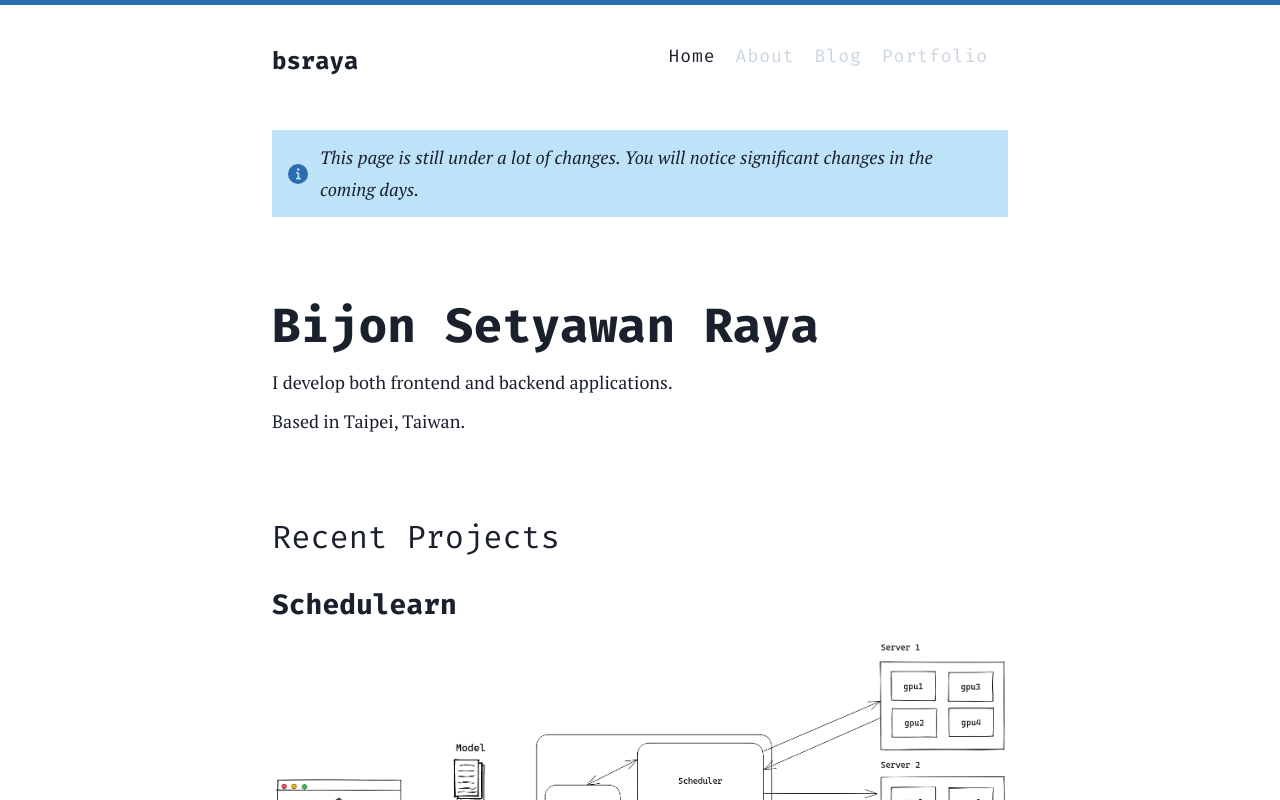
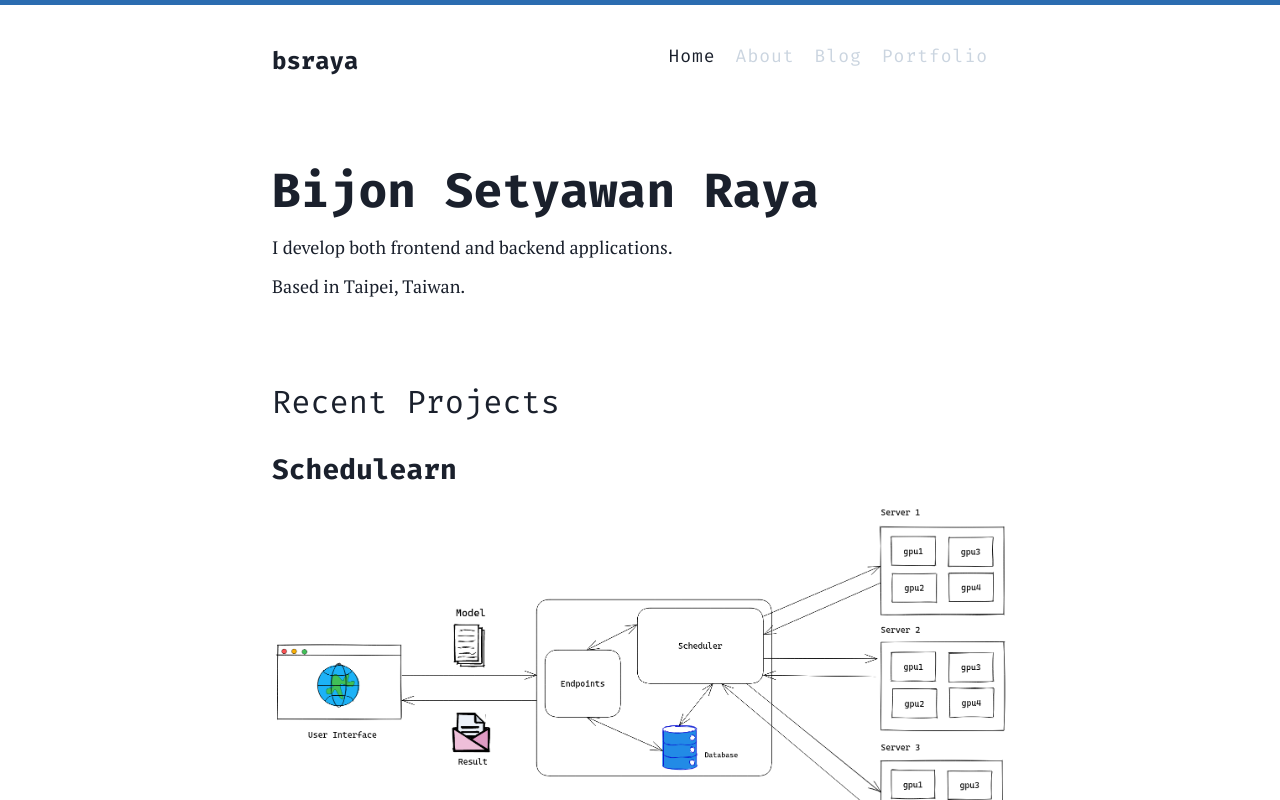
Before and after one commit to bsraya/bsraya, a Next.js app: page / in a window 1280 px wide. Shown: the top 800 px of the page. Built offline with nearby package versions, Linux system fonts and the light colour scheme; a small style sheet from the web is missing.

Commit message:
chore: move announcement

```diff
--- a/pages/index.tsx
+++ b/pages/index.tsx
@@ -1,13 +1,10 @@
 import {
     Box,
     Text,
-    Alert,
     VStack,
     Heading,
     LinkBox,
-    AlertIcon,
     keyframes,
-    SimpleGrid,
     LinkOverlay,
     useBreakpointValue,
     usePrefersReducedMotion,
@@ -39,13 +36,6 @@ export default function Home({ posts }: { posts: IPost[] }): JSX.Element {
     return (
         <Layout>
             <Seo title="Home" type="website" />
-            <Alert status='info' mt="3rem">
-                <AlertIcon />
-                <Text fontStyle="italic">
-                    This page is still under a lot of changes.
-                    You will notice significant changes in the coming days.
-                </Text>
-            </Alert>
             <VStack
                 mt="5rem"
                 spacing="5rem"
```
Also changed, not shown: content/portfolios/schedulearn/index.mdx (+8 -0 lines).
